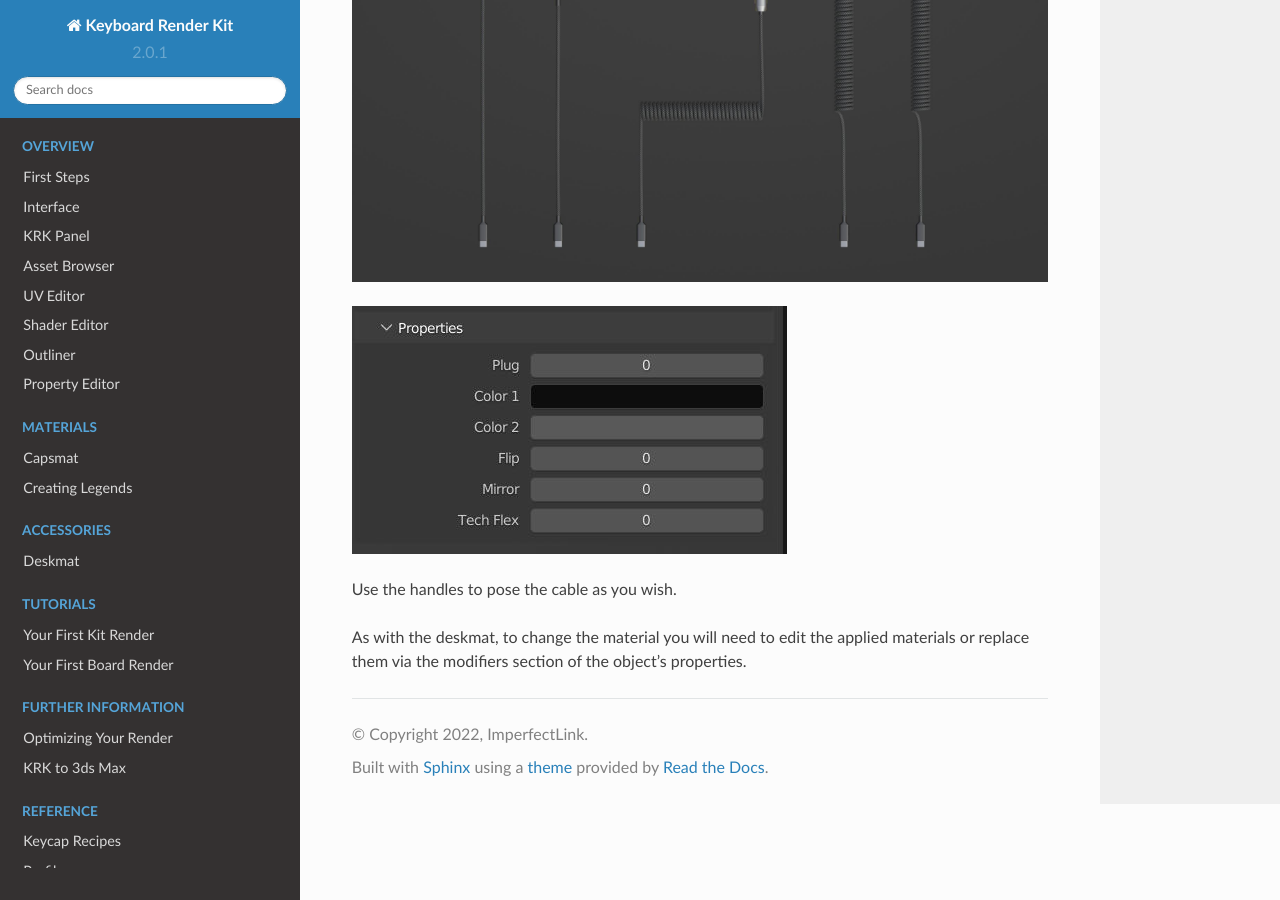
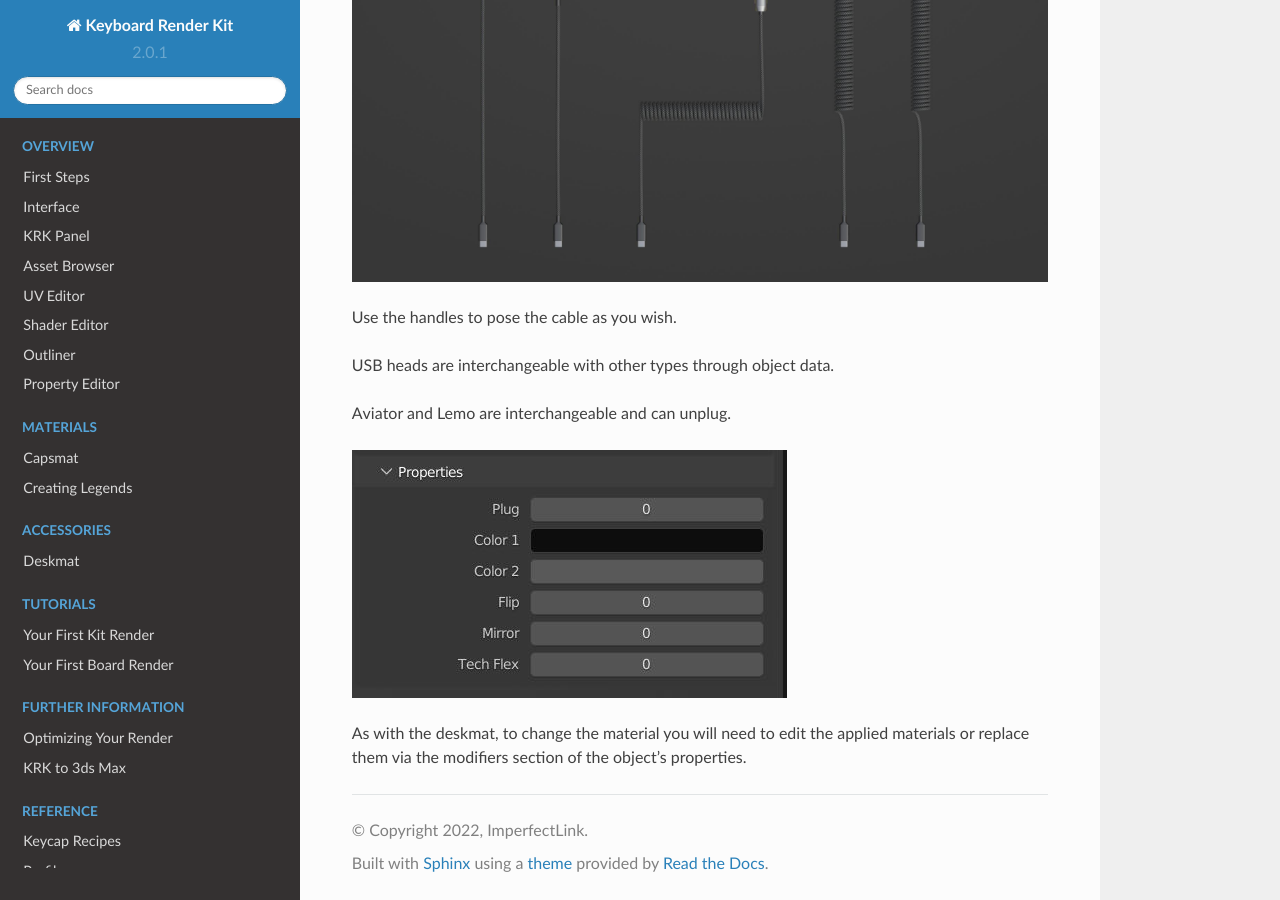
Before and after one commit to imperfectlink/KeyboardRenderKit, a Sphinx documentation site: the page built from docs/source/cables.rst, in a window 1280 px wide and 900 px high, scrolled down 575 px. Built offline with Sphinx 7.4.7 and the Read the Docs theme 2.0.0, drawn with Linux system fonts in a browser that asks for light colours.

Commit message:
Update cables.rst

```diff
--- a/docs/source/cables.rst
+++ b/docs/source/cables.rst
@@ -4,8 +4,12 @@ There are a few configurations of USB cable available.
 
 .. image:: img/USBCables.JPG
 
+Use the handles to pose the cable as you wish.
+
+USB heads are interchangeable with other types through object data.
+
+Aviator and Lemo are interchangeable and can unplug.
+
 .. image:: img/CableProps.JPG
 
-Use the handles to pose the cable as you wish.
-
 As with the deskmat, to change the material you will need to edit the applied materials or replace them via the modifiers section of the object's properties.
```
